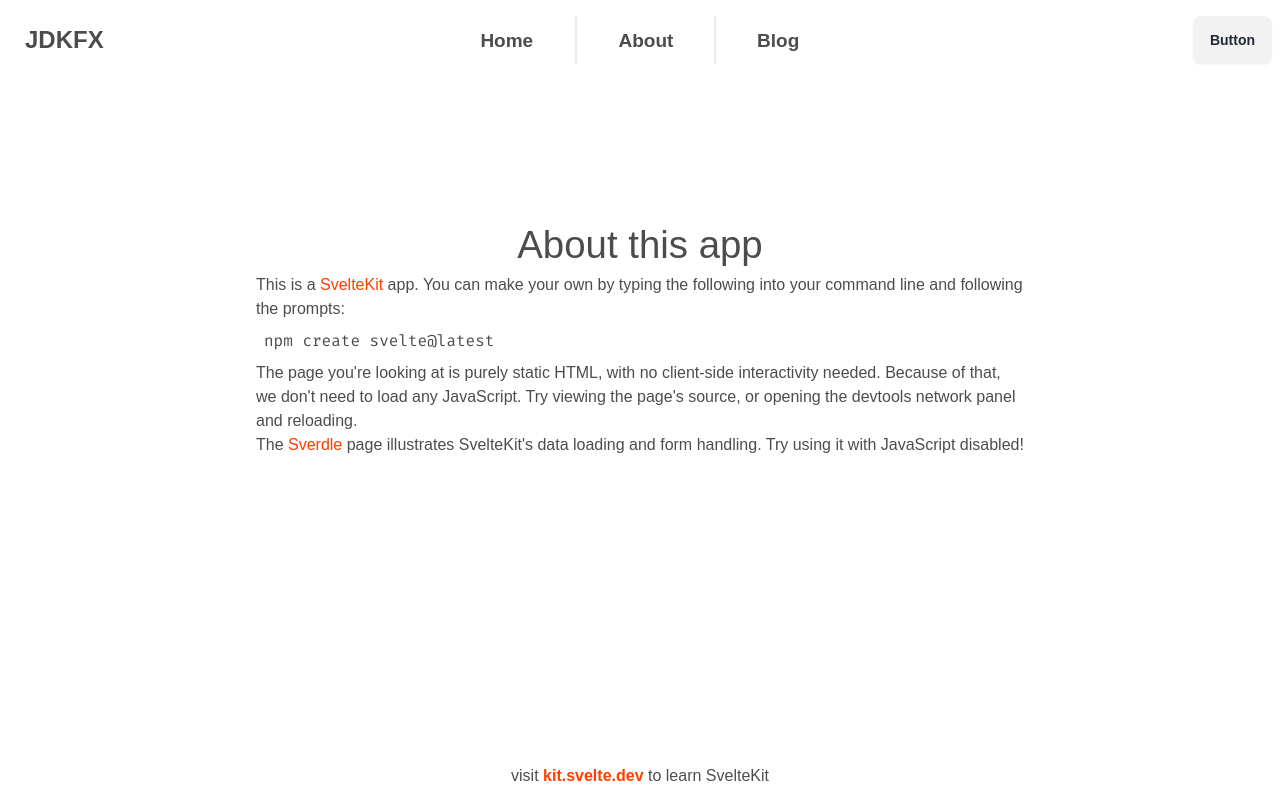
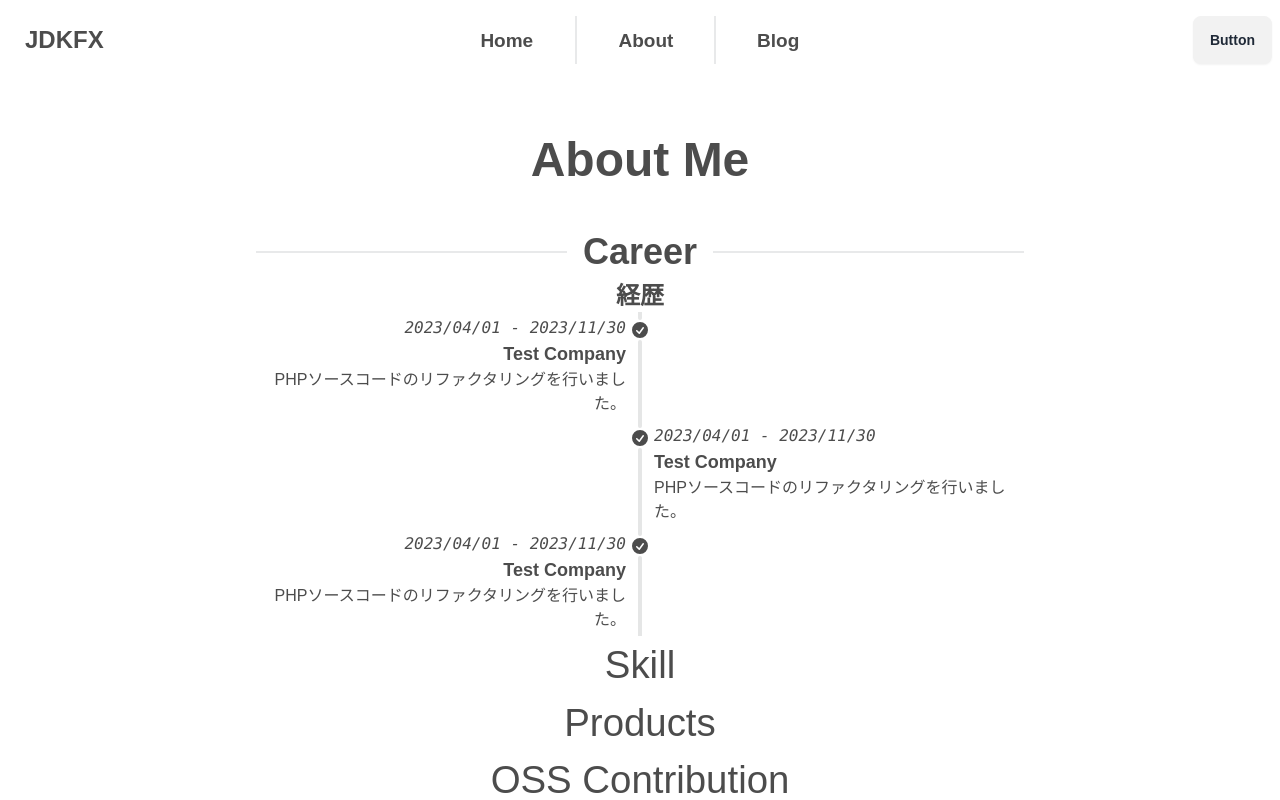
Before and after one commit to jdkfx/jdkfx.com, a SvelteKit app: page /about in a window 1280 px wide. Shown: the top 800 px of the page. Built offline with nearby package versions, Linux system fonts and the light colour scheme.

Commit message:
:art: 経歴情報の欄にコンポーネントを追加

```diff
--- /dev/null
+++ b/src/lib/History.svelte
@@ -0,0 +1,22 @@
+<script>
+	import '$lib/HistoryMiddle.svelte';
+	import HistoryContents from './HistoryContents.svelte';
+</script>
+
+<div>
+	<div class="my-10">
+		<h1 class="text-5xl font-bold">About Me</h1>
+	</div>
+
+	<div class="flex flex-col w-full border-opacity-50">
+		<div class="my-5 divider">
+			<h2 class="text-4xl text-center font-semibold">Career</h2>
+		</div>
+		<div>
+			<p class="text-2xl text-center font-semibold">経歴</p>
+		</div>
+		<div>
+			<HistoryContents />
+		</div>
+	</div>
+</div>
--- /dev/null
+++ b/src/lib/HistoryContents.svelte
@@ -0,0 +1,32 @@
+<script lang="ts">
+	import HistoryMiddle from './HistoryMiddle.svelte';
+	import { histories } from '../routes/about/history-data';
+</script>
+
+<ul class="timeline timeline-snap-icon max-md:timeline-compact timeline-vertical">
+	{#each { length: histories.length } as _, i}
+		{#if i % 2 === 0}
+			<li>
+				<hr />
+				<HistoryMiddle />
+				<div class="timeline-start md:text-end">
+					<time class="font-mono italic">{histories[i].date}</time>
+					<div class="text-lg font-black">{histories[i].company}</div>
+					<p>{histories[i].content}</p>
+				</div>
+				<hr />
+			</li>
+		{:else}
+			<li>
+				<hr />
+				<HistoryMiddle />
+				<div class="timeline-end">
+					<time class="font-mono italic">{histories[i].date}</time>
+					<div class="text-lg font-black">{histories[i].company}</div>
+					<p>{histories[i].content}</p>
+				</div>
+				<hr />
+			</li>
+		{/if}
+	{/each}
+</ul>
--- a/src/routes/about/+page.svelte
+++ b/src/routes/about/+page.svelte
@@ -1,26 +1,18 @@
+<script>
+	import '$lib/History.svelte';
+	import History from '$lib/History.svelte';
+</script>
+
 <svelte:head>
 	<title>About</title>
-	<meta name="description" content="About this app" />
+	<meta name="description" content="About me" />
 </svelte:head>
 
 <div class="text-column">
-	<h1>About this app</h1>
-
-	<p>
-		This is a <a href="https://kit.svelte.dev">SvelteKit</a> app. You can make your own by typing the
-		following into your command line and following the prompts:
-	</p>
-
-	<pre>npm create svelte@latest</pre>
-
-	<p>
-		The page you're looking at is purely static HTML, with no client-side interactivity needed.
-		Because of that, we don't need to load any JavaScript. Try viewing the page's source, or opening
-		the devtools network panel and reloading.
-	</p>
-
-	<p>
-		The <a href="/sverdle">Sverdle</a> page illustrates SvelteKit's data loading and form handling. Try
-		using it with JavaScript disabled!
-	</p>
+	<History />
+	<h1>Skill</h1>
+	<h1>Products</h1>
+	<h1>OSS Contribution</h1>
+	<h1>Contest</h1>
+	<h1>Presentation</h1>
 </div>
--- /dev/null
+++ b/src/routes/about/history-data.js
@@ -0,0 +1,17 @@
+export const histories = [
+	{
+		company: 'Test Company',
+		date: '2023/04/01 - 2023/11/30',
+		content: 'PHPソースコードのリファクタリングを行いました。'
+	},
+	{
+		company: 'Test Company',
+		date: '2023/04/01 - 2023/11/30',
+		content: 'PHPソースコードのリファクタリングを行いました。'
+	},
+	{
+		company: 'Test Company',
+		date: '2023/04/01 - 2023/11/30',
+		content: 'PHPソースコードのリファクタリングを行いました。'
+	}
+];
```
